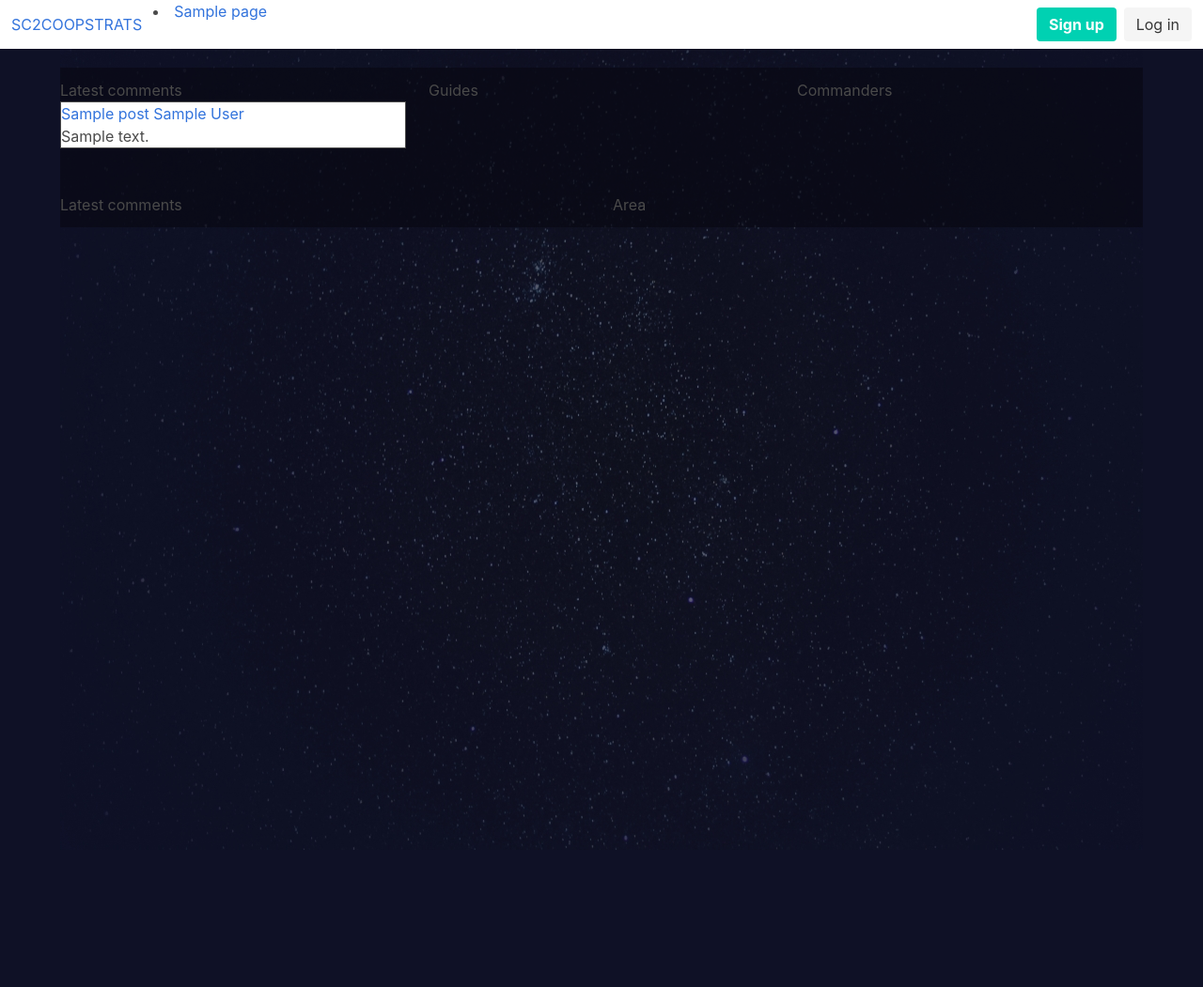
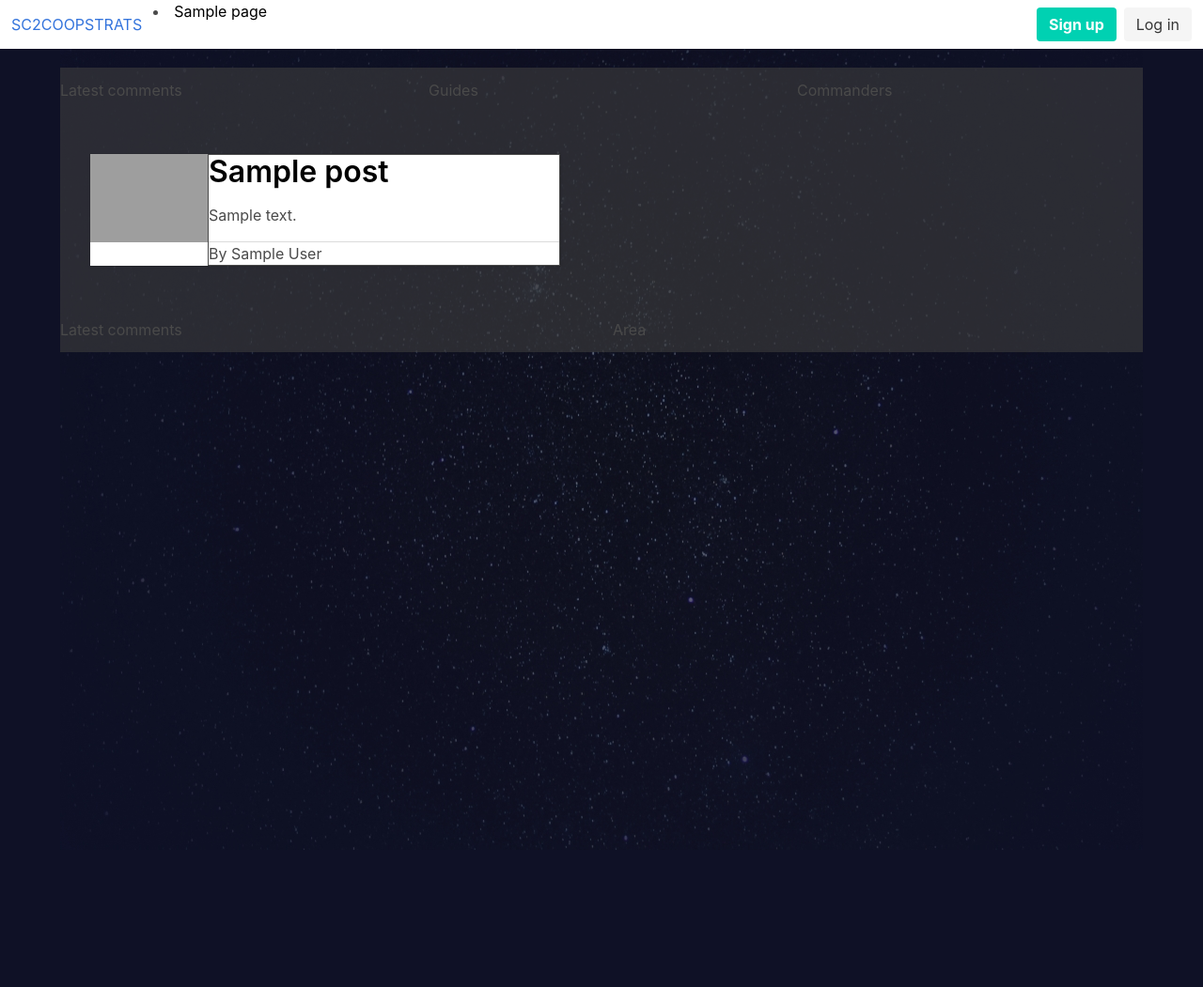
Before and after one commit to Jay-snow/sc2coop, a WordPress theme: template index.php in a window 1280 px wide. Shown: the top 1051 px of the page at 94% size. Run offline with PHP 8.4 and a stand-in for WordPress, Linux system fonts and the light colour scheme; the site name, menu and one post (Sample post) are stand-ins, and other content is empty; grey boxes are pictures that could not be loaded.

Commit message:
Added core stylings and markup to content.php.

```diff
--- a/content.php
+++ b/content.php
@@ -1,12 +1,40 @@
 <!-- Content snippets for index. Used for news posts. Only has an excerpt -->
-<div class="blog-post" style="background-color:white;border:1px solid;">
 
-    <h1>
-      <a href="<?php the_permalink(); ?> "> <?php the_title(); ?>  <?php the_author(); ?> </a>
+<style>
 
-  <p>
-    <?php the_excerpt(); ?>
-</p>
+a {
+  color:black;
+}
+</style>
 
 
-</div>
+<!-- Blog post excerpt -->
+<div class="card">
+  <div class="columns is-gapless">
+  <div class="column is-one-quarter">
+     <div class="card-image">
+      <figure class="image is-184x184">
+        <img src="https://bulma.io/images/placeholders/128x128.png">
+      </figure>
+    </div>
+  </div>
+
+  <div class="column">
+    <div class="blog-post" style="background-color:white;border:1px solid;">
+      <div class="content">
+        <!-- Blog post title -->
+         <h1> <a href="<?php the_permalink(); ?> "> <?php the_title(); ?> </a> </h1>
+
+        <!-- Blog post excerpt -->
+        <p> <?php the_excerpt(); ?> </p>
+
+        <!-- Blog post author -->
+        <footer class="card-footer">
+        <p> By <?php the_author(); ?> </p>
+        </footer>
+
+      </div>
+    </div>
+  </div> <!-- end of column -->
+  </div> <!-- end of columns -->
+</div> <!-- end of card -->
--- a/index.php
+++ b/index.php
@@ -12,11 +12,7 @@
     <div class="column ">
     Latest comments
 
-    <?php
-    if ( have_posts() ) : while ( have_posts() ) : the_post();
-        get_template_part( 'content', get_post_format() );
-	endwhile; endif;
-	?>
+
 
     </div>
     <div class="column">
@@ -29,15 +25,17 @@
 
 <div class="columns" >
 
-  <div class="column">
+  <div class="column is-6">
+        <div class="news-container">
 
-  <!-- News -->
+  <!-- News / Content.php -->
   <?php
     if ( have_posts() ) : while ( have_posts() ) : the_post();
         get_template_part( 'content', get_post_format() );
 	endwhile; endif;
 	?>
 
+    </div>
   </div>
 </div>
 <div class="columns">
--- a/sc2main.css
+++ b/sc2main.css
@@ -1,5 +1,6 @@
+/*Used for the main background on index.php */
 .page-inner {
-    background-color:rgba(7,8,17,0.6);
+    background-color:rgba(62,62,62,0.6);
 }
 
       html {
@@ -18,3 +19,7 @@
       body {
 
       }
+
+      .news-container {
+        padding:2em;
+      }
```
